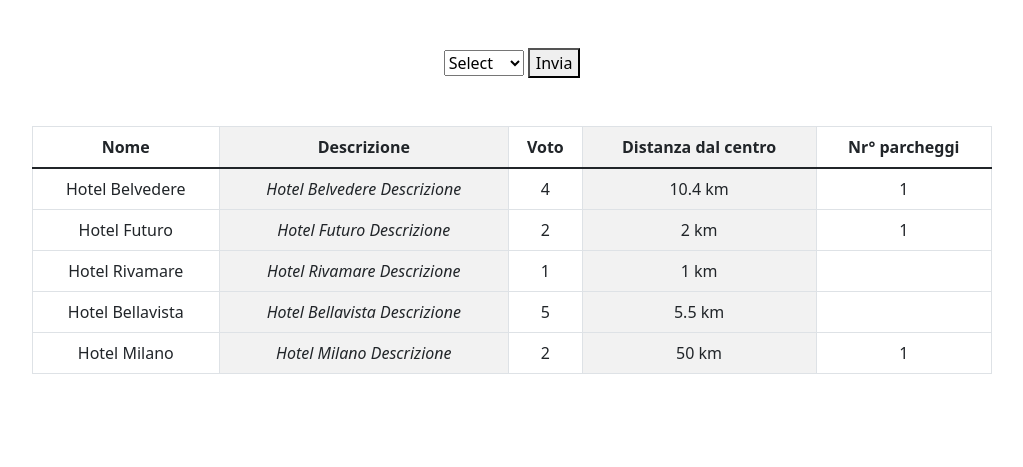
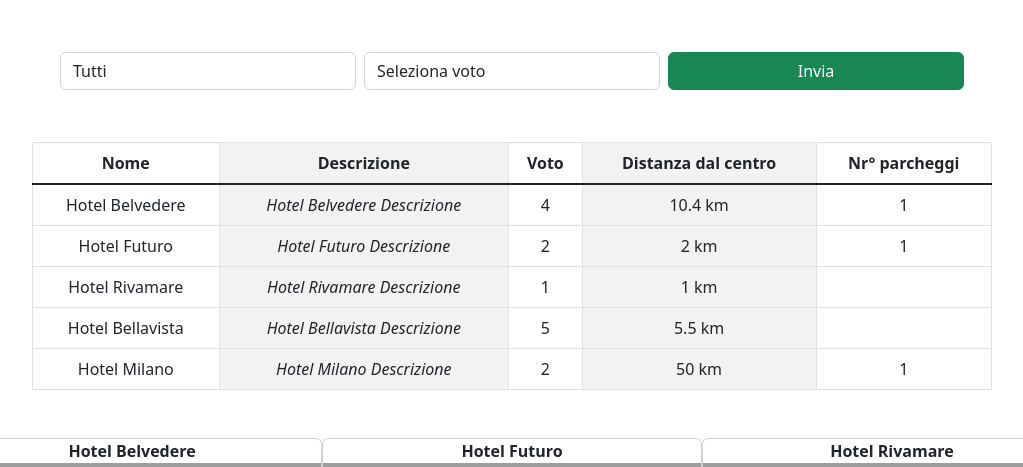
Before and after one commit to AngeloCalabro/php-hotel, a PHP site: page / in a window 1280 px wide. Shown: the top 467 px of the page, without its empty margins (128-1151 px from the left). Before the commit the page ends 374 px from the top, so only its background shows below. Run offline with PHP 8.4, Linux system fonts and the light colour scheme; grey boxes are pictures that could not be loaded.

Commit message:
table + cards

```diff
--- a/index.php
+++ b/index.php
@@ -49,19 +49,13 @@ if(isset($_GET['parking']) && !empty($_GET['parking'])){
         }
     };
 
-// if(isset($_GET['vote']) && !empty($_GET['vote'])){
-//     // var_dump(($_GET));
-//     $tempVote = [] ;
-//     foreach($hotels as $item){
-//         if($item['vote'] == $_GET['vote']){
-//             $tempVote[] = $item;
-//         }
-//     };
+    $hotels = $temp;
+    // var_dump($hotels);
+};
 
-
-    $hotels = $temp;
-    // $hotels = $tempVote;
-    var_dump($hotels);
+if(isset($_GET['vote']) && !empty($_GET['vote'])){
+    // var_dump(($_GET));
+    $hotels = array_filter($hotels, fn($value)=> $value['vote'] >= $_GET['vote']);
 };
 
 ?>
@@ -77,47 +71,29 @@ if(isset($_GET['parking']) && !empty($_GET['parking'])){
     <!-- CSS only -->
     <link href="https://cdn.jsdelivr.net/npm/bootstrap@5.2.3/dist/css/bootstrap.min.css" rel="stylesheet"
         integrity="sha384-rbsA2VBKQhggwzxH7pPCaAqO46MgnOM80zW1RWuH61DGLwZJEdK2Kadq2F9CUG65" crossorigin="anonymous">
-
+    <!-- Link StyleScss -->
+    <link rel="stylesheet" href="./style/style.css">
 </head>
 
 <body>
-    <form action="index.php" method="GET" class="text-center p-5">
-        <select name="parking" id="parking">
-            <option value="">Select</option>
+    <form action="index.php" method="GET"
+        class="text-center p-5 d-flex justify-content-center align-items-center row g-0">
+        <select class="col-lg-6 form-control m-1 w-25" name="parking" id="parking">
+            <option value="" selected>Tutti</option>
             <option value="parking">Parking</option>
         </select>
-        <!-- <select name="vote" id="vote">
-            <option value="">Select</option>
+        <select class="col-lg-6 form-control m-1 w-25" name="vote" id="vote">
+            <option value="" selected>Seleziona voto</option>
             <option value="1">1</option>
             <option value="2">2</option>
             <option value="3">3</option>
             <option value="4">4</option>
             <option value="5">5</option>
-        </select> -->
-        <button type="submit">Invia</button>
+        </select>
+        <button type="submit" class="col-lg-3 btn btn-success m-1">Invia</button>
     </form>
 
-    <!-- <section>
-        <div class="container row g-0 m-auto">
-
-            <?php foreach($hotels as $item){ ?>
-
-            <div class="card col-4 text-center">
-                <div class="text-center fw-bold"><?php echo $item['name'] ?></div>
-                <div><em><?php echo $item['description'] ?></em></div>
-                <div class="text-center">Voto: <?php echo $item['vote'] ?></div>
-                <div><?php echo $item['distance_to_center'] ?> km</div>
-            </div>
-
-            <?php
-            } ?>
-
-        </div>
-
-    </section> -->
-
     <section>
-
         <table class="table table-hover table-striped-columns table-bordered w-75 m-auto text-center align-middle">
             <thead>
                 <tr>
@@ -130,7 +106,6 @@ if(isset($_GET['parking']) && !empty($_GET['parking'])){
             </thead>
             <tbody class="table-group-divider">
                 <?php foreach($hotels as $item){ ?>
-
                 <tr>
                     <td><?php echo $item['name'] ?></td>
                     <td><em><?php echo $item['description'] ?></em></td>
@@ -139,9 +114,24 @@ if(isset($_GET['parking']) && !empty($_GET['parking'])){
                     <td><?php echo $item['parking'] ?></td>
                 </tr>
                 <?php } ?>
-
             </tbody>
         </table>
+    </section>
+
+    <section class="mt-5">
+        <div class=" container row g-0 m-auto">
+            <?php foreach($hotels as $item){ ?>
+            <div class="card col-4 text-center">
+                <div class="text-center fw-bold"><?php echo $item['name'] ?></div>
+                <div><img class="img-fluid" src="https://picsum.photos/id/142/4272/2848" alt="foto hotel"></div>
+                <div><em><?php echo $item['description'] ?></em></div>
+                <div class="text-center">Voto: <?php echo $item['vote'] ?></div>
+                <div><?php echo $item['distance_to_center'] ?> km</div>
+            </div>
+            <?php
+            } ?>
+
+        </div>
 
     </section>
 
```
Also changed, not shown: style/style.css (added).
